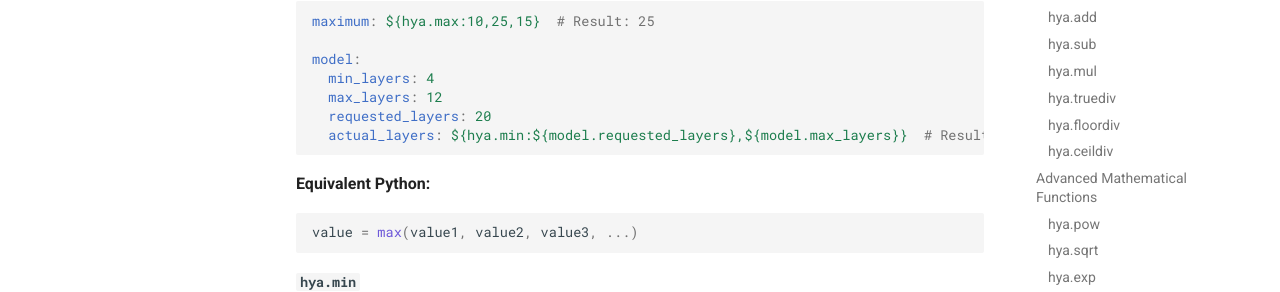
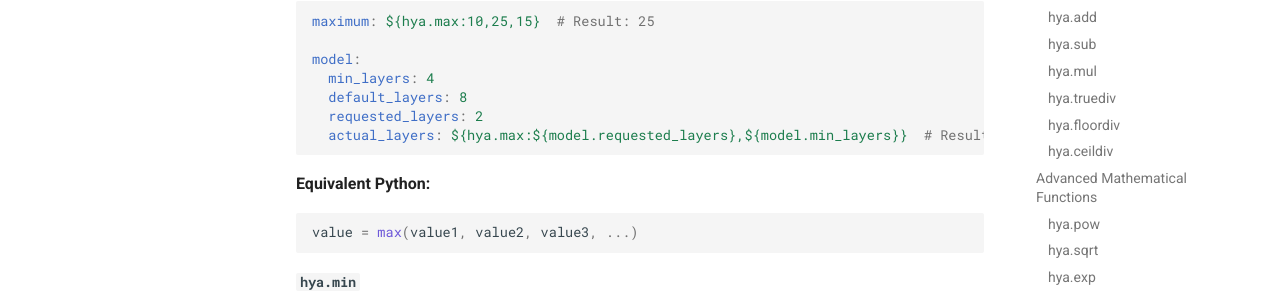
Before and after one commit to durandtibo/hya, an MkDocs documentation site: the page built from docs/docs/resolvers.md, in a window 1280 px wide and 900 px high, scrolled down 6732 px. Shown: the part 172-464 px from the top of the window. Built offline with MkDocs 1.6.1 and Material for MkDocs 9.7.7, drawn with Linux system fonts in a browser that asks for light colours; emoji names are drawn with the system emoji font; comment, search, counter and statistics services are not loaded; the version menu is left out.

Commit message:
Fix hya.max example to demonstrate max instead of min
Co-authored-by: durandtibo <9913164+durandtibo@users.noreply.github.com>

````diff
--- a/docs/docs/resolvers.md
+++ b/docs/docs/resolvers.md
@@ -328,9 +328,9 @@ maximum: ${hya.max:10,25,15}  # Result: 25
 
 model:
   min_layers: 4
-  max_layers: 12
-  requested_layers: 20
-  actual_layers: ${hya.min:${model.requested_layers},${model.max_layers}}  # Result: 12
+  default_layers: 8
+  requested_layers: 2
+  actual_layers: ${hya.max:${model.requested_layers},${model.min_layers}}  # Result: 4 (enforces minimum)
 ```
 
 **Equivalent Python:**
````
